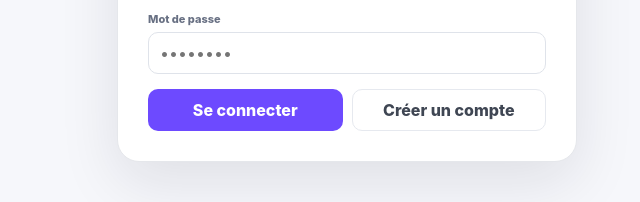
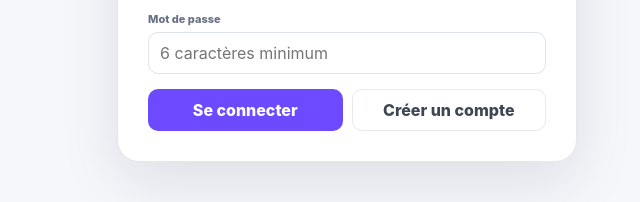
Before and after one commit to clementmahu7-a11y/Brothers-Studios, a plain HTML site: page brothers-social-planner/index.html in a window 1280 px wide. Shown: the part 459-661 px from the top of the page, 293-933 px from the left. Drawn offline with nearby package versions, Linux system fonts and the light colour scheme.

Commit message:
Load published post statistics module

```diff
--- a/brothers-social-planner/index.html
+++ b/brothers-social-planner/index.html
@@ -24,7 +24,7 @@
         </label>
         <label class="field">
           <span>Mot de passe</span>
-          <input id="authPassword" type="password" autocomplete="current-password" required minlength="6" placeholder="••••••••">
+          <input id="authPassword" type="password" autocomplete="current-password" required minlength="6" placeholder="6 caractères minimum">
         </label>
         <div class="auth-actions">
           <button type="submit" class="primary-btn">Se connecter</button>
@@ -140,5 +140,6 @@
 
   <script src="https://cdn.jsdelivr.net/npm/@supabase/supabase-js@2/dist/umd/supabase.min.js" crossorigin="anonymous"></script>
   <script src="./app.js"></script>
+  <script src="./stats.js"></script>
 </body>
 </html>
```
